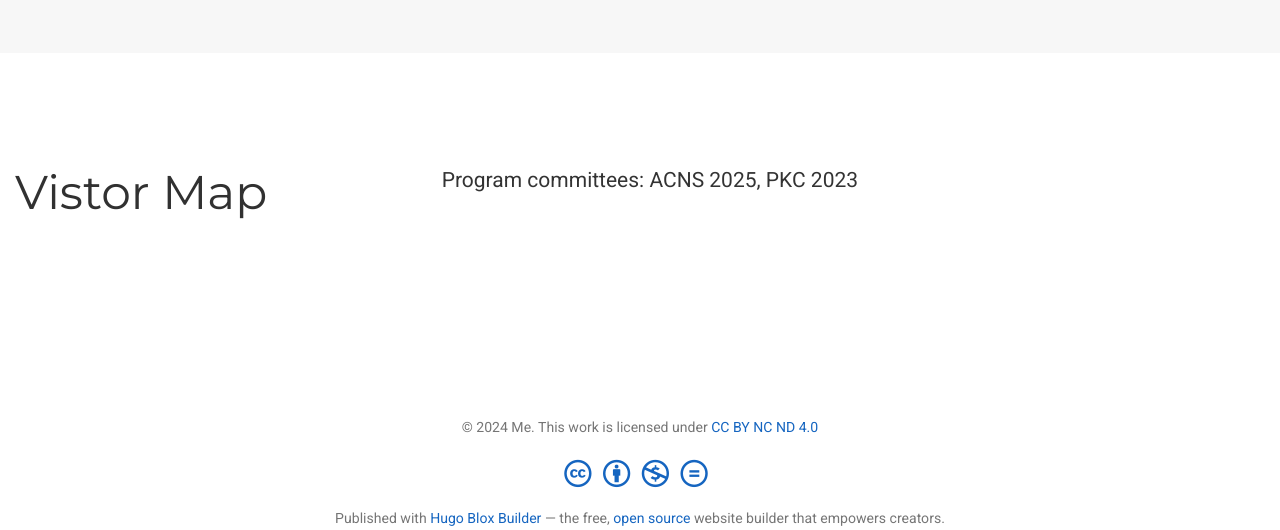
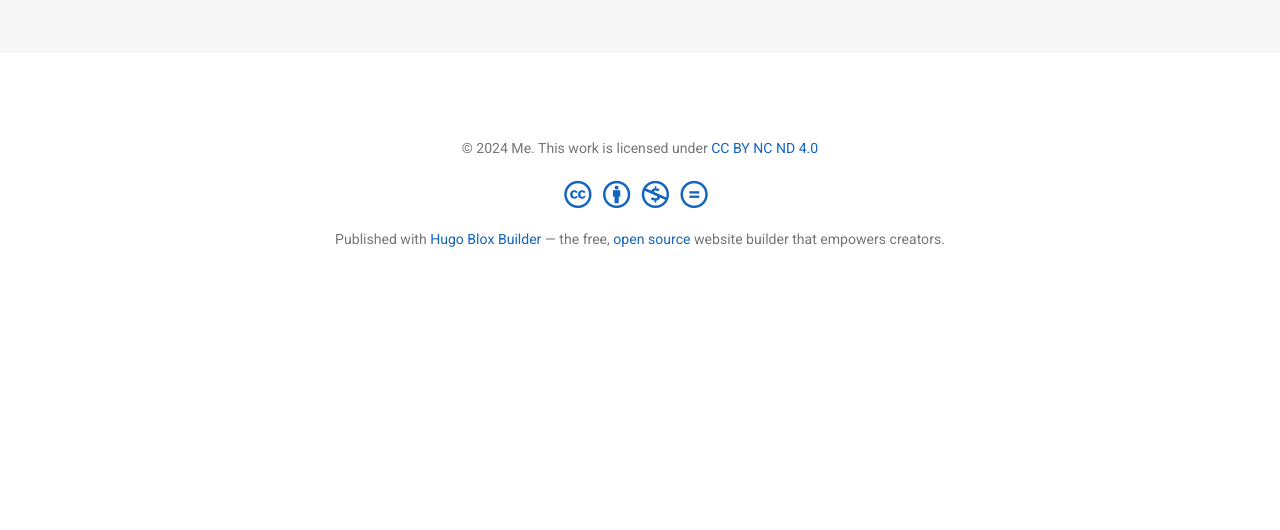
Before and after one commit to shanchencrypto/shanchencrypto.github.io, a plain HTML site: page index.html in a window 1280 px wide. Shown: the part 4237-4767 px from the top of the page. After the commit the page ends 4488 px from the top, so only its background shows below. Drawn offline with nearby package versions, Linux system fonts and the light colour scheme; some icons are missing.

Commit message:
Deploy by source shanchencrypto/personalsite@ff541f3868aeeee34196d365d4f36e802f32804b

```diff
--- a/index.html
+++ b/index.html
@@ -78,8 +78,6 @@
 
 
       <link rel="stylesheet" href="https://cdn.jsdelivr.net/gh/jpswalsh/academicons@1.9.4/css/academicons.min.css" integrity="sha512-IW0nhlW5MgNydsXJO40En2EoCkTTjZhI3yuODrZIc8cQ4h1XcF53PsqDHa09NqnkXuIe0Oiyyj171BqZFwISBw==" crossorigin="anonymous" media="print" onload="this.media='all'">
-
-
 
 
 
@@ -2013,114 +2011,6 @@ Please feel free to <a href="#contact">contact me</a> if you are interested in w
 
 
 
-
-
-
-
-
-
-
-
-
-
-
-
-
-
-
-
-
-
-
-
-
-
-
-
-
-
-
-
-
-
-
-
-
-
-
-
-
-
-
-
-
-
-
-
-
-
-
-
-
-
-
-
-
-
-
-
-
-
-
-
-
-
-
-<section id="section-markdown" class="home-section wg-markdown  "  >
- <div class="home-section-bg " >
-
- </div>
-  <div class="container">
-
-
-    <div class="row  ">
-
-
-        <div class="section-heading col-12 col-lg-4 mb-3 mb-lg-0 d-flex flex-column align-items-center align-items-lg-start">
-          <h1 class="mb-0">Vistor Map</h1>
-
-        </div>
-
-
-
-
-
-
-
-
-
-
-
-
-
-
-
-  <div class="col-12 col-lg-8">
-    Program committees: ACNS 2025, PKC 2023
-  </div>
-
-
-
-
-    </div>
-
-
-  </div>
-</section>
-
-
-
-
   </div>
 
   <div class="page-footer">
```
